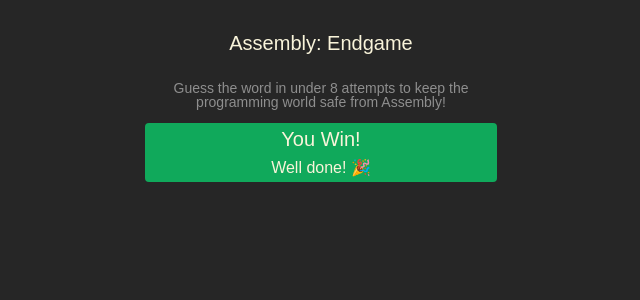
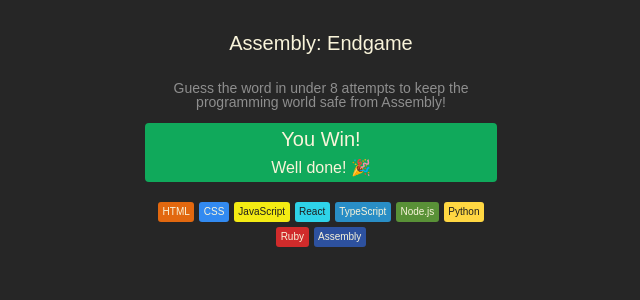
Before and after one commit to loves2run/assembly-endgame-react, a React (Vite) app: page / in a window 1280 px wide. Shown: the top 300 px of the page, without its empty margins (319-959 px from the left). Built offline with nearby package versions, Linux system fonts and the light colour scheme.

Commit message:
Dynamically rendered languages

```diff
--- a/src/App.jsx
+++ b/src/App.jsx
@@ -1,24 +1,48 @@
 import React from "react"
+// import Language from "./components/Language"
+import { languages } from "./languages"
+
 
 /**
  * Goal: Build out the main parts of our app
  *
- * Challenge: Build a status section below the header.
- * For now, you can just hard-code in the styles for
- * a winning game, and we'll make it more dynamic
- * later.
+ * Challenge: Create the language chips. Use the
+ * `languages.js` file to pull in the array of
+ * languages to use, which contains the language
+ * name, background color, and text color.
+ *
+ * Hint for layout: use a flex container that can wrap
+ * to layout the languages.
  */
 
 export default function AssemblyEndgame() {
+
+  const languageElements = languages.map((lang) => {
+    const styles = {
+      backgroundColor: lang.backgroundColor,
+      color: lang.color
+    }
+    return (
+      <span className="langChips" key={lang.name} style={styles}>
+        {lang.name}
+      </span>
+    )
+  })
+
   return (
     <main>
       <header>
           <h1>Assembly: Endgame</h1>
           <p>Guess the word in under 8 attempts to keep the programming world safe from Assembly!</p>
       </header>
+
       <section id="statusBar">
         <h2>You Win!</h2><br/>
         <span>Well done! 🎉</span>
+      </section>
+
+      <section className="languageChips">
+        {languageElements}
       </section>
     </main>
 
--- a/src/index.css
+++ b/src/index.css
@@ -15,6 +15,7 @@ body {
   height: 100vh;
   display: flex;
   justify-content: center;
+  min-width: 23rem;
 }
 
 /* Header Section */
@@ -43,6 +44,7 @@ header > p {
 /* Status Bar */
 #statusBar {
   text-align: center;
+  margin-bottom: 2rem;
   padding-top: .6rem;
   padding-bottom: .4rem;
   border-radius: 4px;
@@ -63,3 +65,19 @@ header > p {
 #statusBar > span {
   font-size: 1.6rem;
 }
+
+/* Languages sections */
+
+section.languageChips {
+  display: flex;
+  flex-wrap: wrap;
+  justify-content: center;
+  align-items: center;
+  gap: .5rem;
+  max-width: 35.2rem;
+}
+
+span.langChips {
+  padding: .45rem;
+  border-radius: 3px;
+}
--- /dev/null
+++ b/src/languages.js
@@ -0,0 +1,47 @@
+export const languages = [
+    {
+        name: "HTML",
+        backgroundColor: "#E2680F",
+        color: "#F9F4DA",
+    },
+    {
+        name: "CSS",
+        backgroundColor: "#328AF1",
+        color: "#F9F4DA",
+    },
+    {
+        name: "JavaScript",
+        backgroundColor: "#F4EB13",
+        color: "#1E1E1E",
+    },
+    {
+        name: "React",
+        backgroundColor: "#2ED3E9",
+        color: "#1E1E1E",
+    },
+    {
+        name: "TypeScript",
+        backgroundColor: "#298EC6",
+        color: "#F9F4DA",
+    },
+    {
+        name: "Node.js",
+        backgroundColor: "#599137",
+        color: "#F9F4DA",
+    },
+    {
+        name: "Python",
+        backgroundColor: "#FFD742",
+        color: "#1E1E1E",
+    },
+    {
+        name: "Ruby",
+        backgroundColor: "#D02B2B",
+        color: "#F9F4DA",
+    },
+    {
+        name: "Assembly",
+        backgroundColor: "#2D519F",
+        color: "#F9F4DA",
+    },
+]
```
